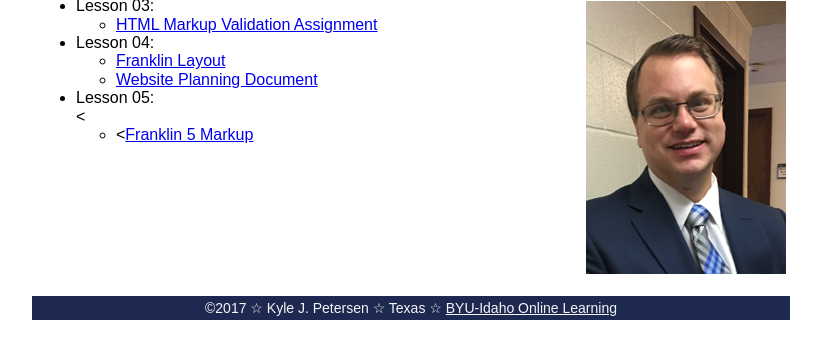
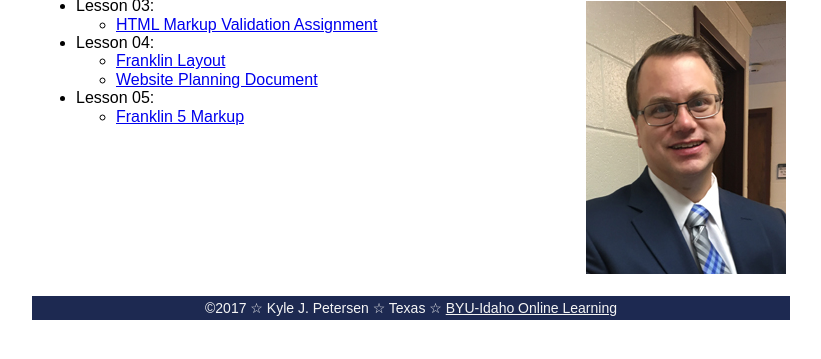
Before and after one commit to Petersen-Kyle/petey82.github.io, a plain HTML site: page index.html in a window 1280 px wide. Shown: the part 139-498 px from the top of the page, without its empty margins (229-1050 px from the left). Drawn offline with Linux system fonts and the light colour scheme.

Commit message:
lesson 5

```diff
--- a/index.html
+++ b/index.html
@@ -36,8 +36,8 @@
                 <li><a href="/lesson4/website_plan.pdf">Website Planning Document</a></li>
             </ul>
         <li>Lesson 05:</li>
-            <<ul>
-                <li><<a href="/lesson5/franklin-5-html-markup-start.html">Franklin 5 Markup</a></li>
+            <ul>
+                <li><a href="/lesson5/franklin-5-html-markup-start.html">Franklin 5 Markup</a></li>
             </ul>
         </ul>
         </div>
```
